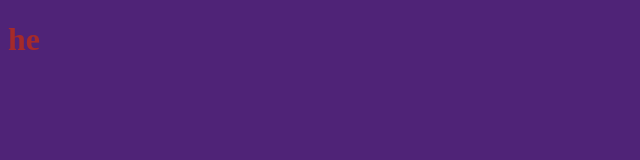
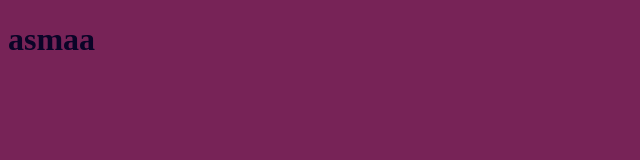
Before and after one commit to asmaa4552/myproject, a plain HTML site: page index.html in a window 1280 px wide. Shown: the whole page, without its empty margins (0-640 px from the left). Drawn offline with Linux system fonts and the light colour scheme.

Commit message:
changing style

```diff
--- a/index.html
+++ b/index.html
@@ -8,7 +8,7 @@
 
 </head>
 <body>
-    <h1>he</h1>
+    <h1>asmaa</h1>
   <script src="app.js"></script>
 </body>
 </html>
--- a/style.css
+++ b/style.css
@@ -1,2 +1,2 @@
-h1{color: brown;}
-body{background-color: rgb(79, 35, 119);}
+h1{color: rgb(10, 4, 39);}
+body{background-color: rgb(119, 35, 87);}
```
